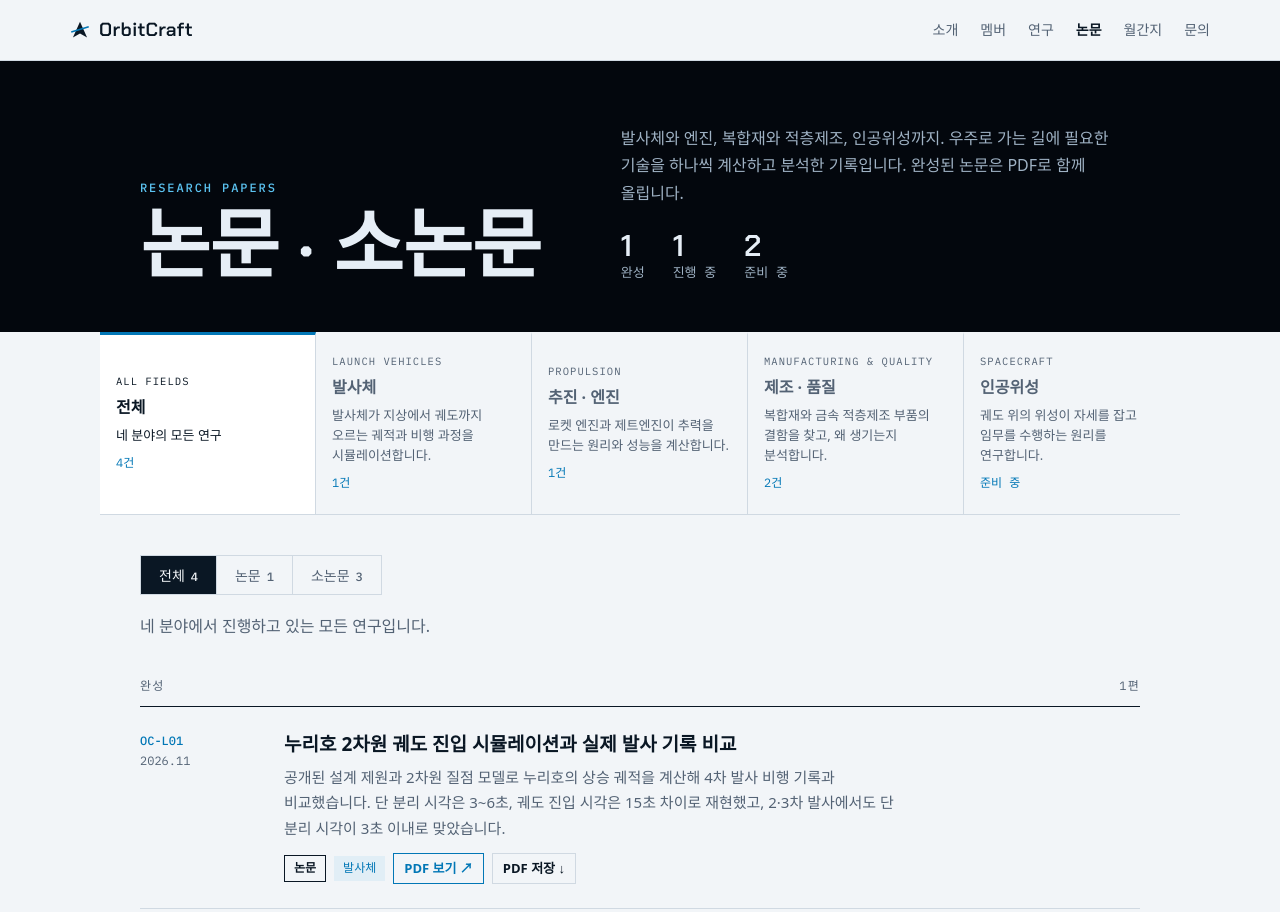
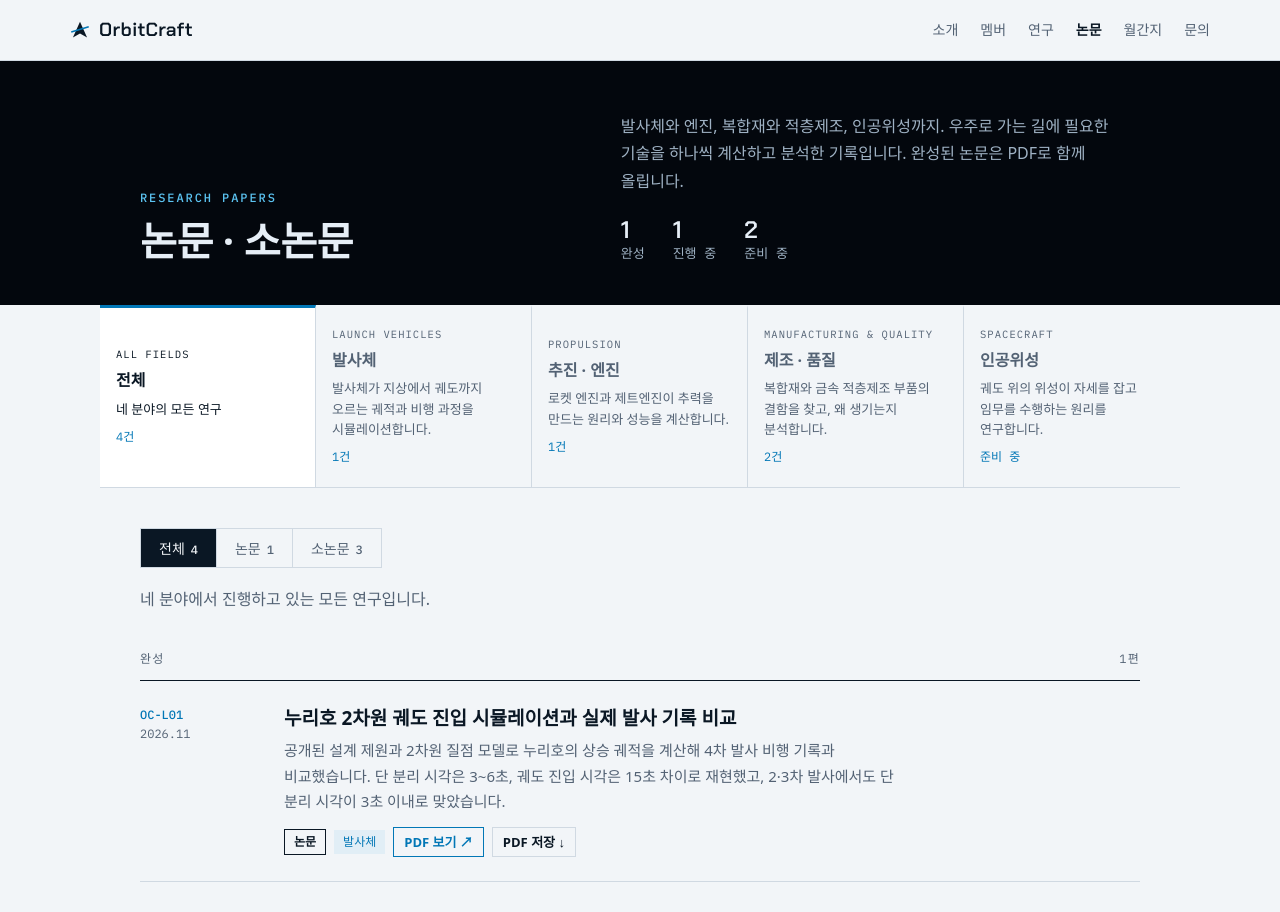
Before and after one commit to OrbitCraftKR/orbitcraftkr.github.io, a plain HTML site: page papers.html in a window 1280 px wide. Shown: the top 912 px of the page. Drawn offline with Linux system fonts and the light colour scheme; a web font is replaced by a local one.

Commit message:
논문 페이지 제목 크기 조정

```diff
--- a/papers.html
+++ b/papers.html
@@ -72,12 +72,12 @@ nav.links a:hover, nav.links a[aria-current] { color: var(--ink); }
 nav.links a[aria-current] { font-weight: 600; }
 
 .mast { background: var(--space); color: var(--space-ink); }
-.mast .wrap { padding-block: 64px 48px; display: grid; grid-template-columns: minmax(0, 1fr) minmax(0, 1.2fr); gap: 16px 48px; align-items: end; }
-.mast h1 { font-family: var(--f-display); font-weight: 600; font-size: clamp(44px, 7vw, 76px); line-height: 1; margin: 0; letter-spacing: -.01em; }
-.mast h1 small { display: block; font-family: var(--f-mono); font-size: 12px; letter-spacing: .16em; color: var(--space-accent); font-weight: 500; margin-bottom: 14px; }
+.mast .wrap { padding-block: 52px 40px; display: grid; grid-template-columns: minmax(0, 1fr) minmax(0, 1.2fr); gap: 16px 48px; align-items: end; }
+.mast h1 { font-family: var(--f-body); font-weight: 600; font-size: clamp(28px, 3.6vw, 40px); line-height: 1.2; margin: 0; letter-spacing: -.01em; }
+.mast h1 small { display: block; font-family: var(--f-mono); font-size: 12px; letter-spacing: .16em; color: var(--space-accent); font-weight: 500; margin-bottom: 12px; }
 .mast p { margin: 0; color: var(--space-soft); max-width: 34em; }
 .tally { display: flex; gap: 28px; margin-top: 22px; font-family: var(--f-mono); font-size: 13px; color: var(--space-soft); font-variant-numeric: tabular-nums; }
-.tally b { display: block; font-family: var(--f-display); font-size: 30px; color: var(--space-ink); font-weight: 600; line-height: 1.1; }
+.tally b { display: block; font-family: var(--f-display); font-size: 24px; color: var(--space-ink); font-weight: 600; line-height: 1.1; }
 
 .fields { display: grid; grid-template-columns: repeat(5, minmax(0, 1fr)); border-bottom: 1px solid var(--line); }
 .fbtn {
@@ -129,7 +129,7 @@ footer a { text-decoration: none; }
 @media (max-width: 860px) {
   nav.links { gap: 14px; }
   nav.links a.wide { display: none; }
-  .mast .wrap { grid-template-columns: 1fr; padding-block: 44px 36px; }
+  .mast .wrap { grid-template-columns: 1fr; padding-block: 36px 30px; }
   .fields { grid-template-columns: repeat(2, minmax(0, 1fr)); }
   .fbtn { border-bottom: 1px solid var(--line); }
   .fbtn:nth-child(2n) { border-right: 0; }
```
